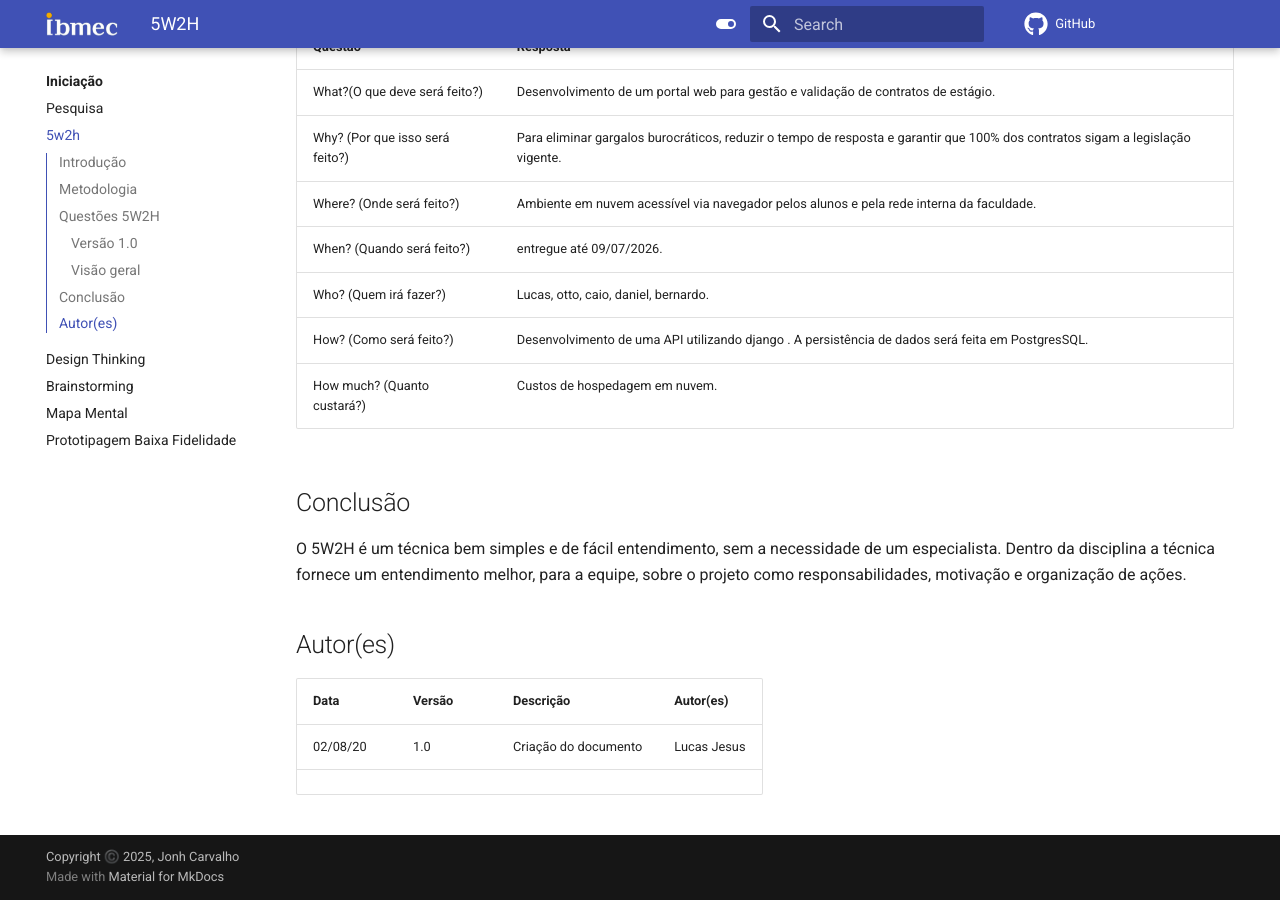
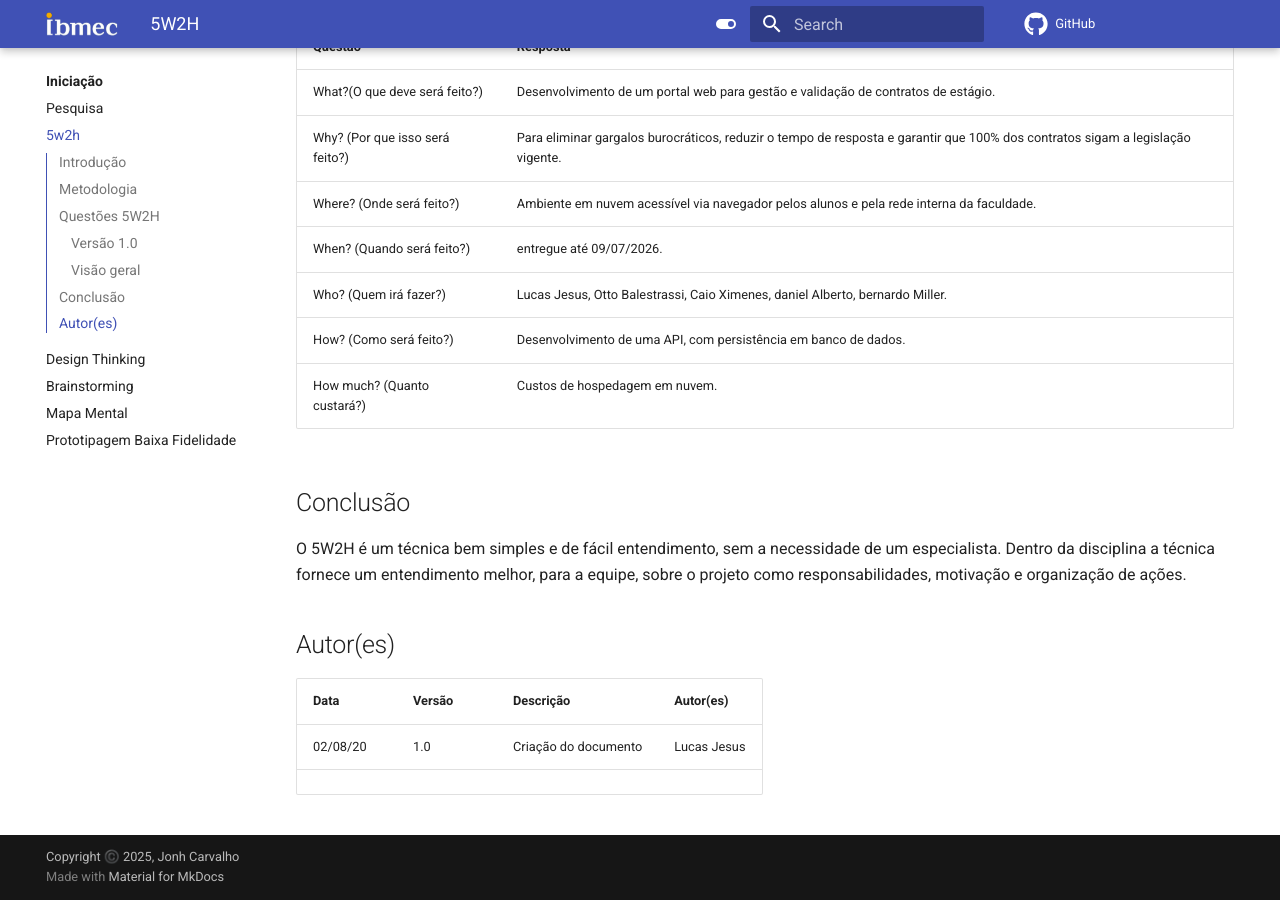
Before and after one commit to Projetos-de-Extensao/PBE_26.1_8002_III, an MkDocs documentation site: the page built from docs/Iniciacao/5w2h.md, in a window 1280 px wide and 900 px high, scrolled down 764 px. Built offline with MkDocs 1.6.1 and Material for MkDocs 9.7.7, drawn with Linux system fonts in a browser that asks for light colours; comment, search, counter and statistics services are not loaded.

Commit message:
5w2h update

```diff
--- a/docs/Iniciacao/5w2h.md
+++ b/docs/Iniciacao/5w2h.md
@@ -26,8 +26,8 @@ title: 5W2H
 | Why? (Por que isso será feito?) | Para eliminar gargalos burocráticos, reduzir o tempo de resposta e garantir que 100% dos contratos sigam a legislação vigente. |
 | Where? (Onde será feito?)       | Ambiente em nuvem acessível via navegador pelos alunos e pela rede interna da faculdade.                                        |
 | When? (Quando será feito?)      | entregue até 09/07/2026.                                                                                                         |
-| Who? (Quem irá fazer?)          | Lucas, otto, caio, daniel, bernardo.                                                                                              |
-| How? (Como será feito?)         | Desenvolvimento de uma API utilizando django . A persistência de dados será feita em PostgresSQL.                             |
+| Who? (Quem irá fazer?)          | Lucas Jesus, Otto Balestrassi, Caio Ximenes, daniel Alberto, bernardo Miller.                                                                                              |
+| How? (Como será feito?)         | Desenvolvimento de uma API, com persistência em banco de dados.                             |
 | How much? (Quanto custará?)     | Custos de hospedagem em nuvem.                                                                                                    |
 
 ## Conclusão
```
